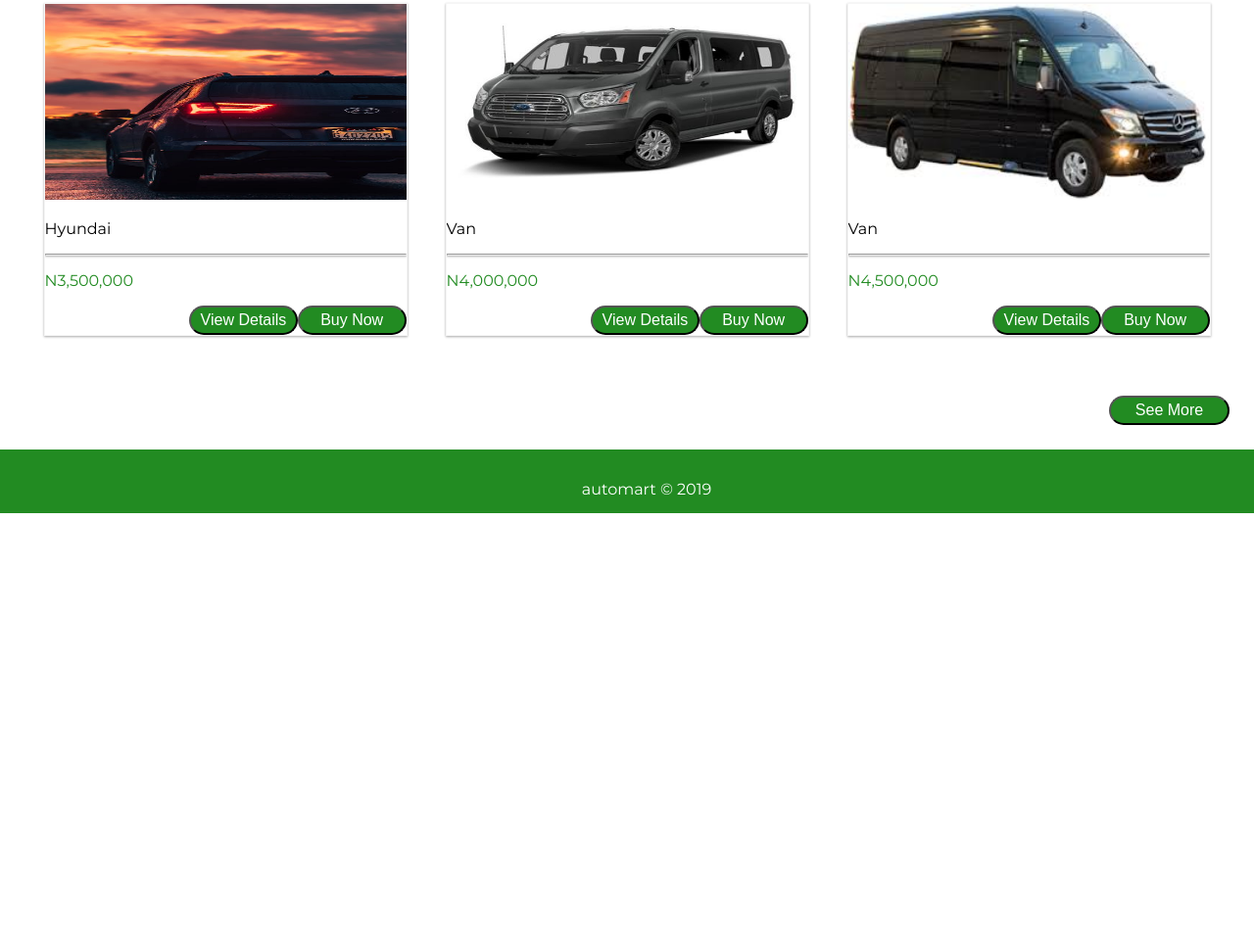
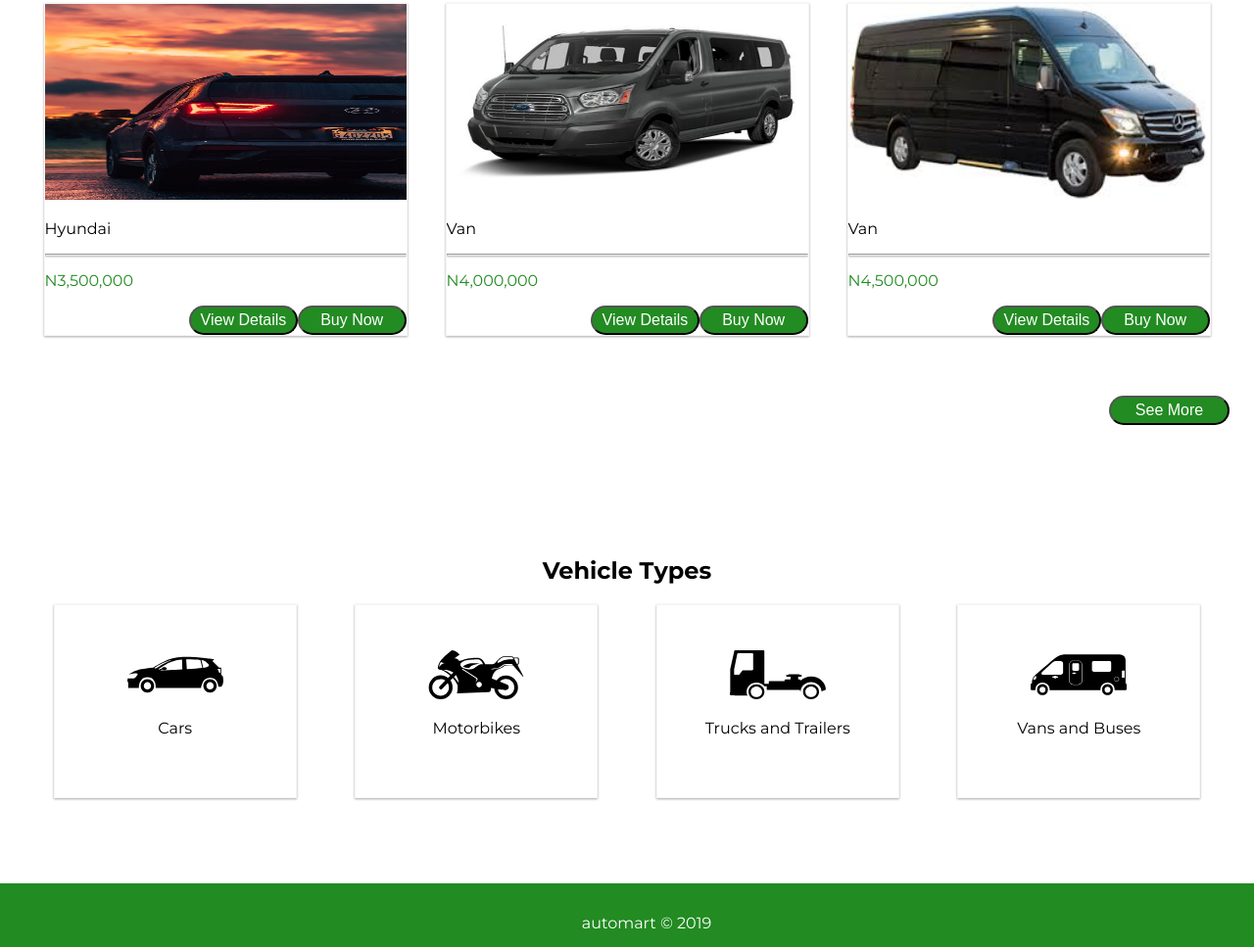
Before and after one commit to danoseun/automart, a plain HTML site: page UI/index.html in a window 1280 px wide. Shown: the part 1071-2038 px from the top of the page at 98% size. Before the commit the page ends 1595 px from the top, so only its background shows below. Drawn offline with Linux system fonts and the light colour scheme.

```diff
--- a/UI/index.html
+++ b/UI/index.html
@@ -333,6 +333,50 @@
             </form>
         </div>
 
+        <!--Section Three -->
+
+        <section class="vehicle-types">
+
+            <div class="v-type">
+                <h1> Vehicle Types </h1>
+                <div class="type-item">
+                    <div>
+                        <img src="images/cars.svg" alt="cars">
+                        <p>Cars</p>
+                    </div>
+                </div>
+
+                <div class="type-item">
+                    <div>
+                        <img src="images/motorbikes.svg" alt="motorbikes">
+                        <p>Motorbikes</p>
+                    </div>
+                </div>
+
+
+
+                <div class="type-item">
+                    <div>
+                        <img src="images/trucks.svg" alt="trucks">
+                        <p>Trucks and Trailers</p>
+                    </div>
+                </div>
+
+
+
+                <div class="type-item">
+                    <div>
+                        <img src="images/buses-vans.svg" alt="bus-vans">
+                        <p>Vans and Buses</p>
+                    </div>
+                </div>
+
+
+
+            </div>
+
+        </section>
+
 
 
 
```
Also changed, not shown: UI/admin_dash.html (+10 -3 lines).
